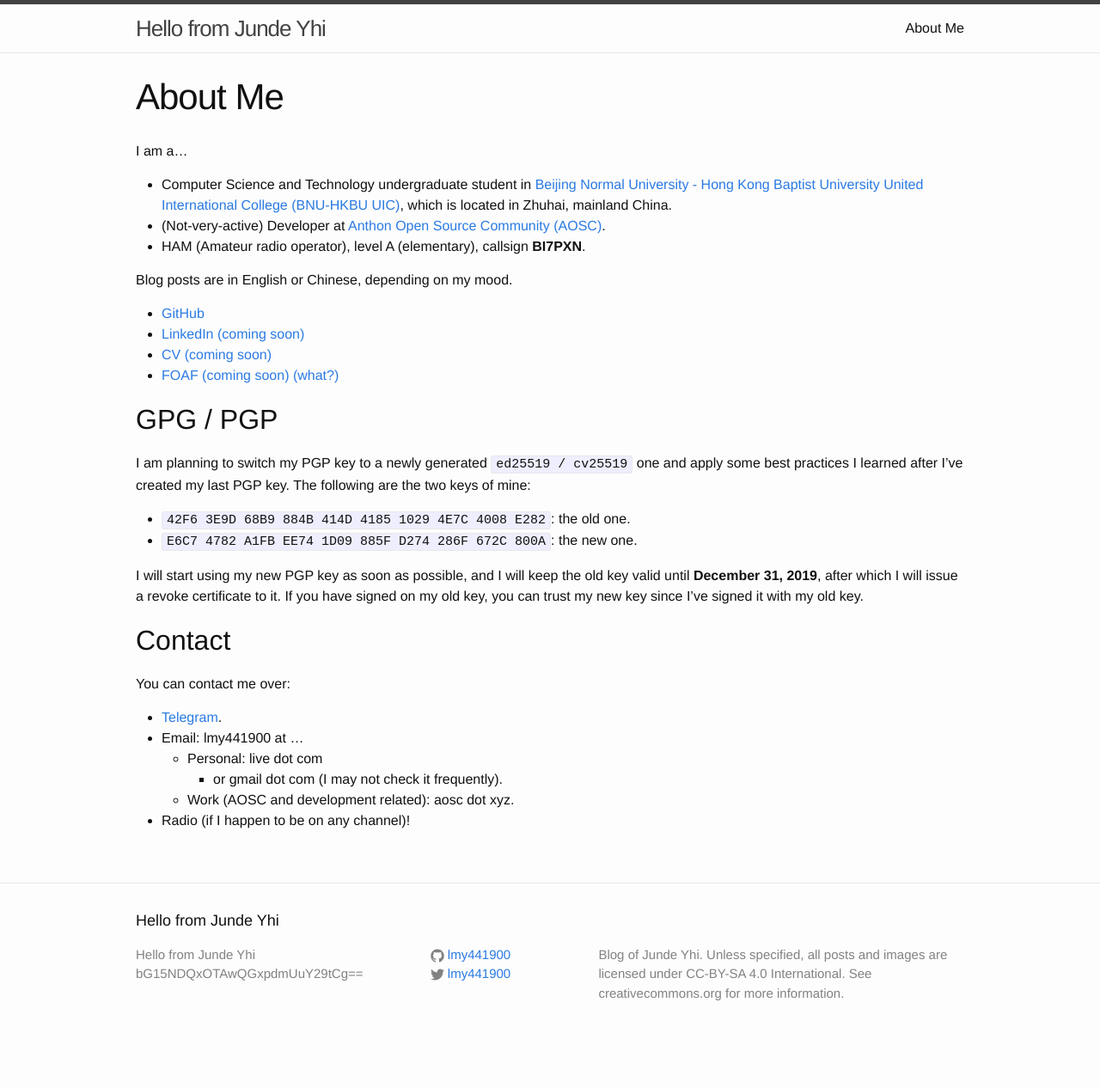
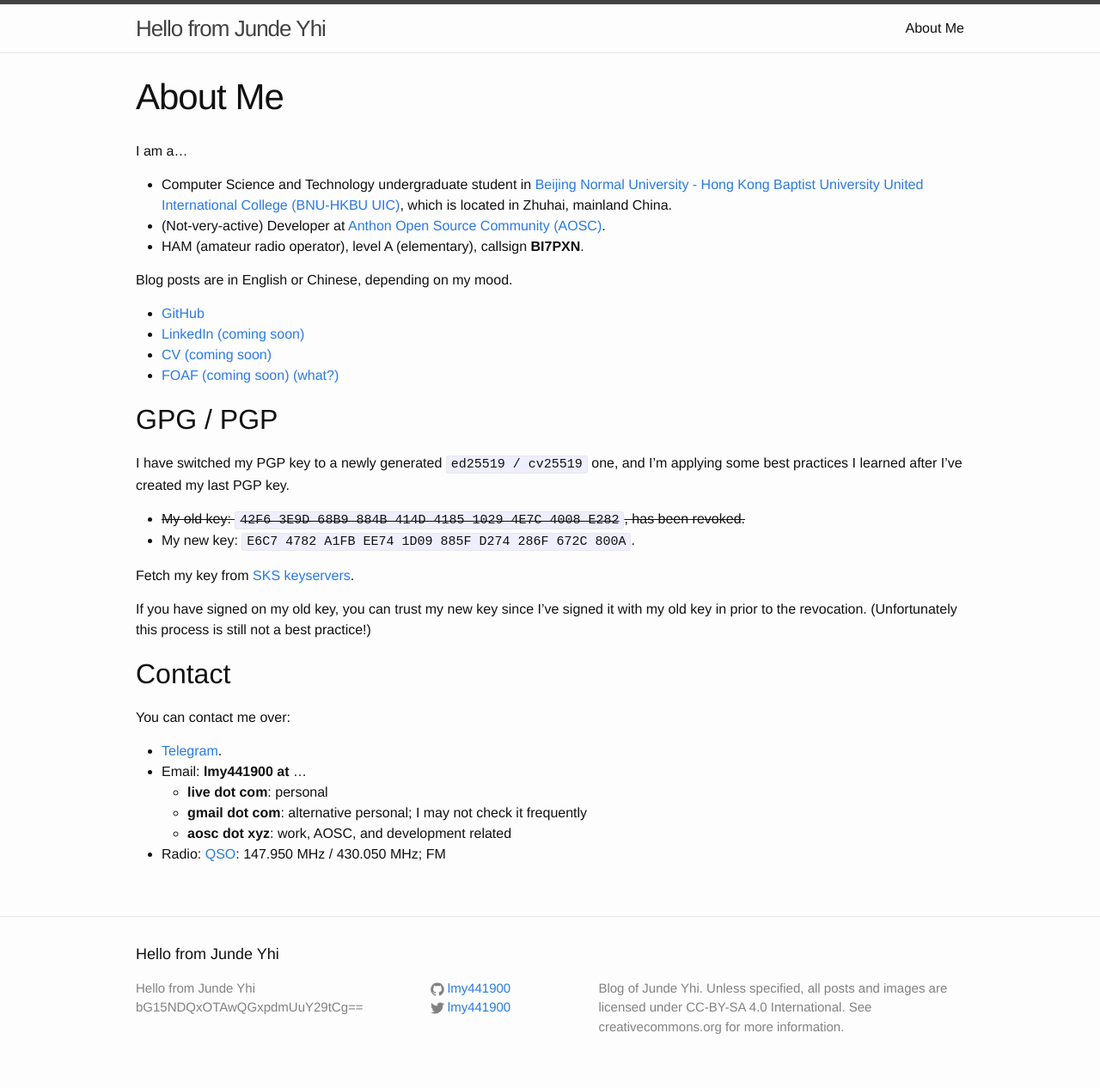
Before and after one commit to lmy441900/lmy441900.github.io, a Jekyll site: the page built from about.md, in a window 1280 px wide. Shown: the whole page at 86% size. Built offline with Jekyll 4.4.1, drawn with Linux system fonts in a browser that asks for light colours; before the commit the page ends 1227 px from its top, so only the background shows below that.

Commit message:
about: update

```diff
--- a/about.md
+++ b/about.md
@@ -8,7 +8,7 @@
 
 - Computer Science and Technology undergraduate student in [Beijing Normal University - Hong Kong Baptist University United International College (BNU-HKBU UIC)][uic], which is located in Zhuhai, mainland China.
 - (Not-very-active) Developer at [Anthon Open Source Community (AOSC)][aosc].
-- HAM (Amateur radio operator), level A (elementary), callsign **BI7PXN**.
+- HAM (amateur radio operator), level A (elementary), callsign **BI7PXN**.
 
 Blog posts are in English or Chinese, depending on my mood.
 
@@ -26,22 +26,27 @@
 
 ## GPG / PGP
 
-I am planning to switch my PGP key to a newly generated `ed25519 / cv25519` one and apply some best practices I learned after I've created my last PGP key. The following are the two keys of mine:
+I have switched my PGP key to a newly generated `ed25519 / cv25519` one, and I'm applying some best practices I learned after I've created my last PGP key.
 
-- `42F6 3E9D 68B9 884B 414D  4185 1029 4E7C 4008 E282`: the old one.
-- `E6C7 4782 A1FB EE74 1D09  885F D274 286F 672C 800A`: the new one.
+- ~~My old key: `42F6 3E9D 68B9 884B 414D  4185 1029 4E7C 4008 E282`, has been revoked.~~
+- My new key: `E6C7 4782 A1FB EE74 1D09  885F D274 286F 672C 800A`.
 
-I will start using my new PGP key as soon as possible, and I will keep the old key valid until **December 31, 2019**, after which I will issue a revoke certificate to it. If you have signed on my old key, you can trust my new key since I've signed it with my old key.
+Fetch my key from [SKS keyservers][sks].
+
+If you have signed on my old key, you can trust my new key since I've signed it with my old key in prior to the revocation. (Unfortunately this process is still not a best practice!)
+
+[sks]: https://sks-keyservers.net/
 
 ## Contact
 
 You can contact me over:
 
 - [Telegram][tg].
-- Email: lmy441900 at ...
-  - Personal: live dot com
-    - or gmail dot com (I may not check it frequently).
-  - Work (AOSC and development related): aosc dot xyz.
-- Radio (if I happen to be on any channel)!
+- Email: **lmy441900 at** ...
+  - **live dot com**: personal
+  - **gmail dot com**: alternative personal; I may not check it frequently
+  - **aosc dot xyz**: work, AOSC, and development related
+- Radio: [QSO][qso]: 147.950 MHz / 430.050 MHz; FM
 
-[tg]:       https://t.me/lmy441900
+[tg]:  https://t.me/lmy441900
+[qso]: https://en.wikipedia.org/wiki/Contact_(amateur_radio)
```
